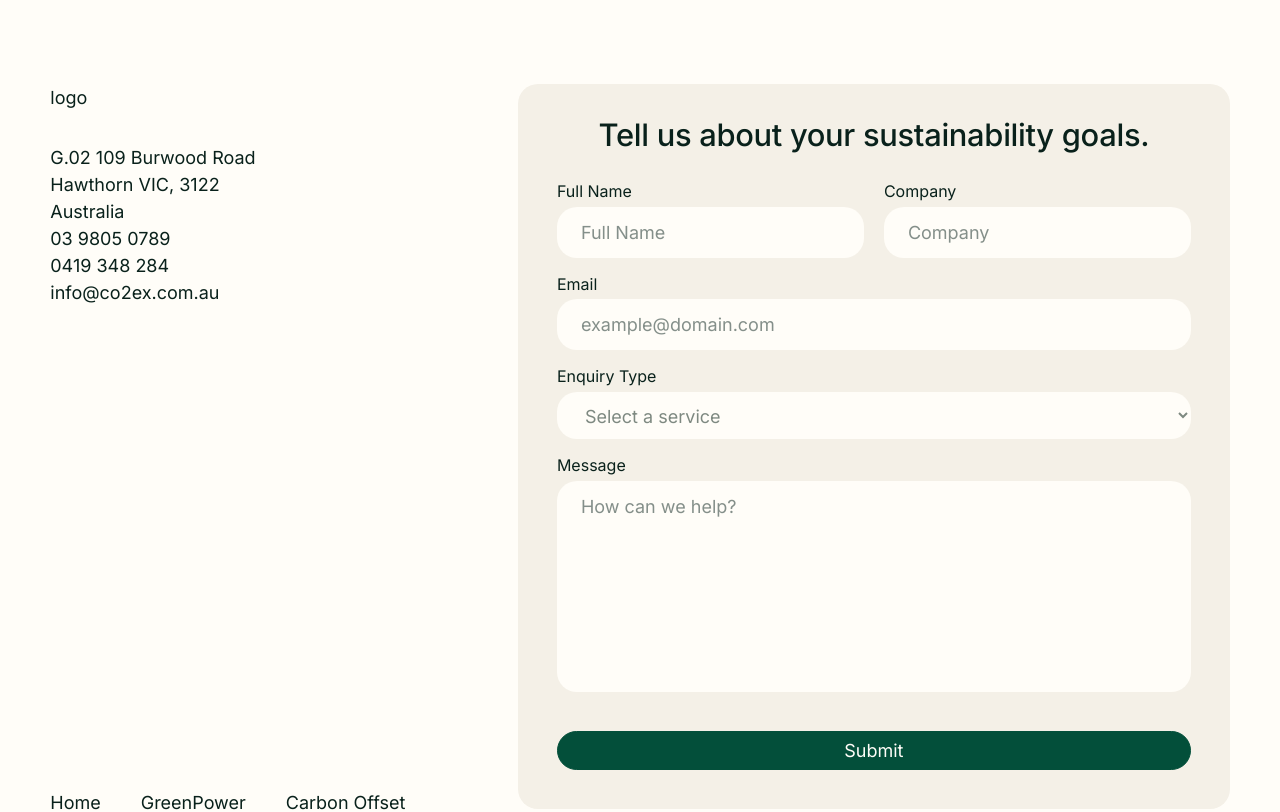
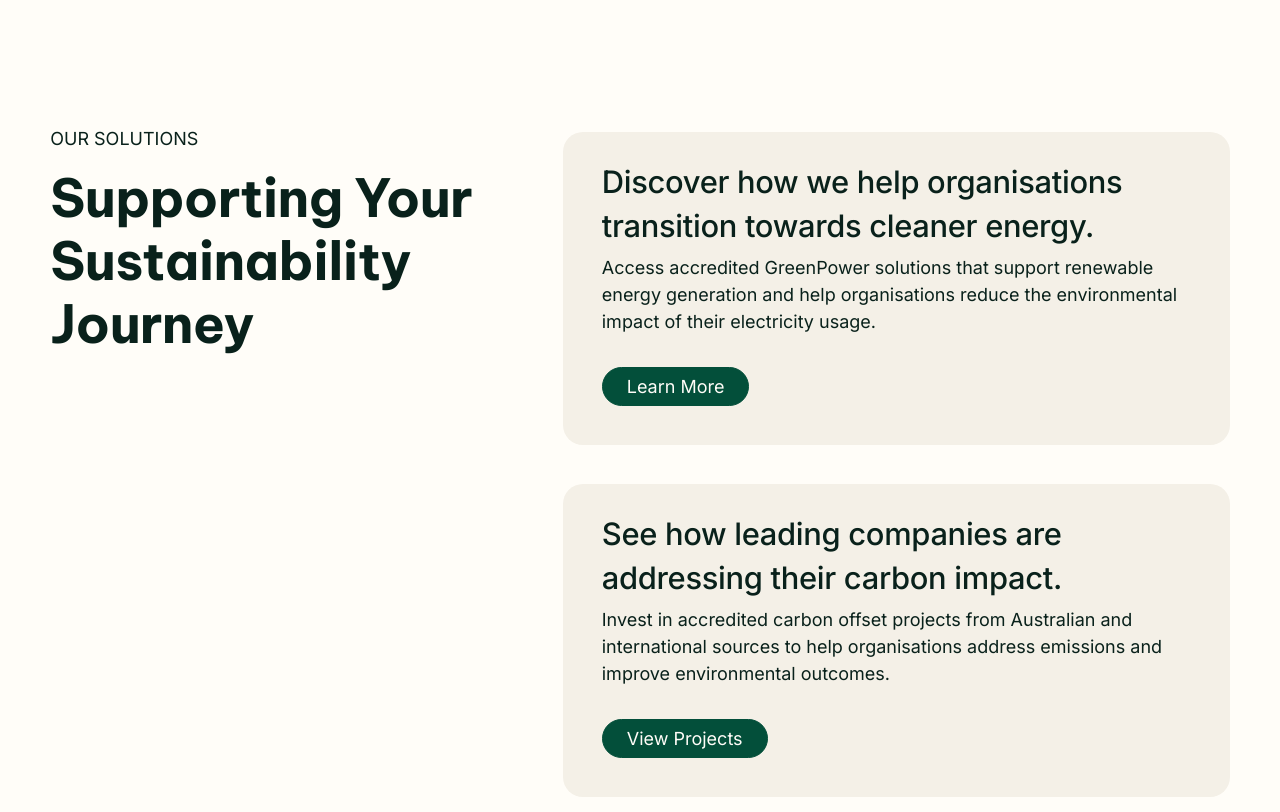
Before and after one commit to tinaaiscoding/acx, a Next.js app: page / in a window 1280 px wide. Shown: the part 1720-2532 px from the top of the page. Built offline with nearby package versions, Linux system fonts and the light colour scheme.

Commit message:
- Built Solutions component

```diff
--- /dev/null
+++ b/app/(frontend)/(home)/components/Solutions.tsx
@@ -0,0 +1,50 @@
+const Solutions = () => {
+  return (
+    <section>
+      <div className='u-container py-section-main'>
+        <div className='flex gap-(--size--4rem)'>
+          <div className='flex flex-col gap-(--size--2rem)'>
+            <h2 className='u-text-style-main uppercase'>Our Solutions</h2>
+
+            <p className='u-text-style-h1 !text-wrap'>
+              Supporting Your Sustainability Journey
+            </p>
+          </div>
+
+          <div className='flex flex-col gap-(--size--2-5rem)'>
+            <div className='flex flex-col items-start gap-(--size--2-5rem) bg-brand-light rounded-main p-fl-2.5'>
+              <div className='flex flex-col gap-(--size--1-5rem)'>
+                <p className='u-text-style-h4'>
+                  Discover how we help organisations transition towards cleaner
+                  energy.
+                </p>
+                <p className='u-text-style-main'>
+                  Access accredited GreenPower solutions that support renewable
+                  energy generation and help organisations reduce the
+                  environmental impact of their electricity usage.
+                </p>
+              </div>
+
+              <button className='btn-primary'>Learn More</button>
+            </div>
+
+            <div className='flex flex-col items-start gap-(--size--2-5rem) bg-brand-light rounded-main p-fl-2.5'>
+              <div className='flex flex-col gap-(--size--1-5rem)'>
+                <p className='u-text-style-h4'>
+                  See how leading companies are addressing their carbon impact.
+                </p>
+                <p className='u-text-style-main'>
+                 Invest in accredited carbon offset projects from Australian and international sources to help organisations address emissions and improve environmental outcomes.
+                </p>
+              </div>
+
+              <button className='btn-primary'>View Projects</button>
+            </div>
+          </div>
+        </div>
+      </div>
+    </section>
+  );
+};
+
+export default Solutions;
--- a/app/(frontend)/(home)/page.tsx
+++ b/app/(frontend)/(home)/page.tsx
@@ -1,5 +1,6 @@
 import Hero from './components/Hero';
 import Services from './components/Services';
+import Solutions from './components/Solutions';
 
 Hero;
 
@@ -8,6 +9,7 @@ const Home = () => {
     <main>
       <Hero />
       <Services />
+      <Solutions />
     </main>
   );
 };
```
